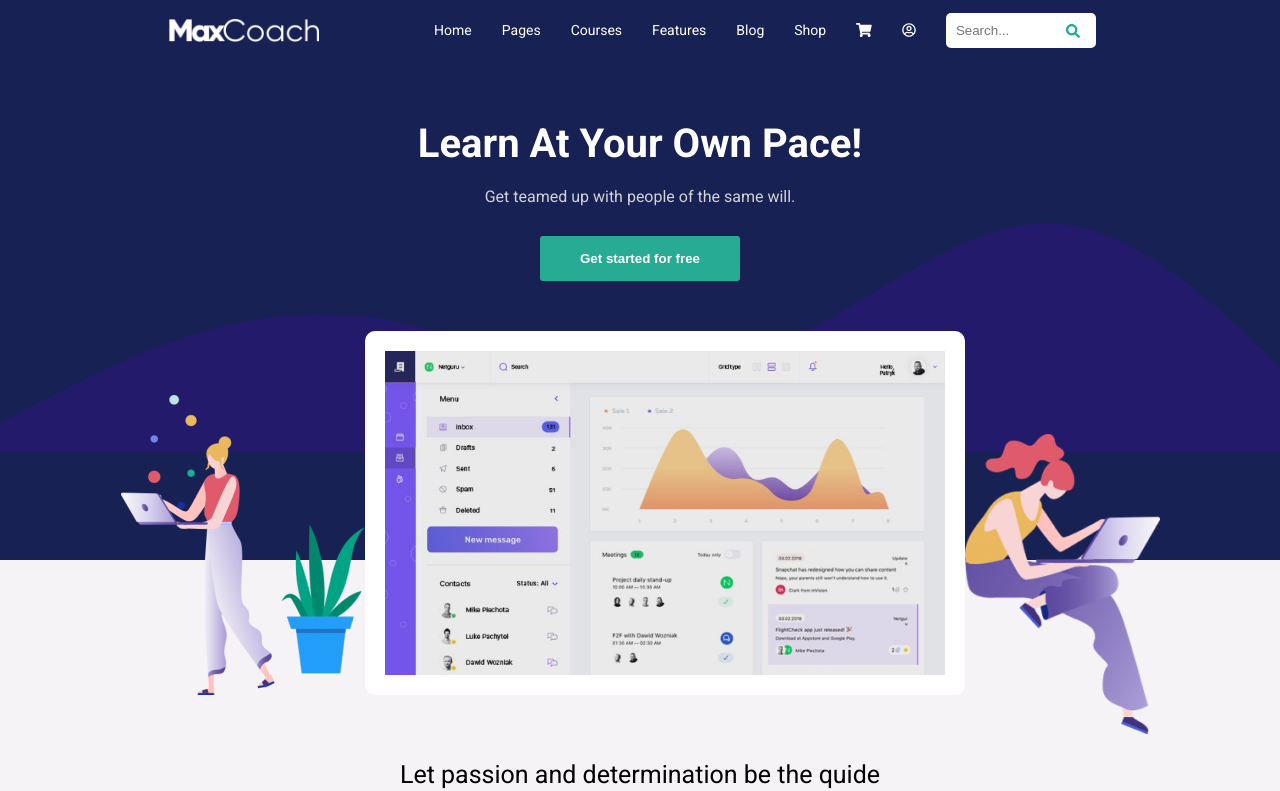
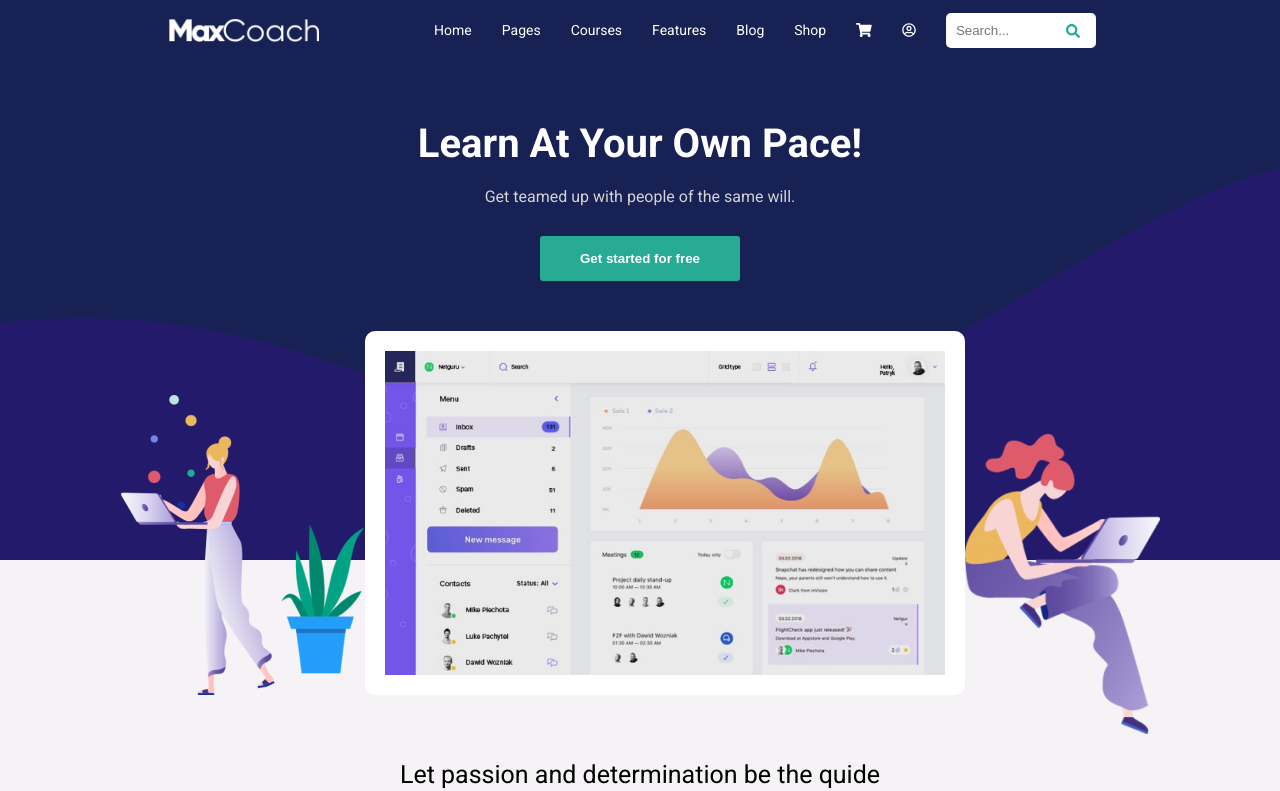
Before and after one commit to RobertoVillani98/proj-html-vuejs, a Vue app: page / in a window 1280 px wide. Shown: the top 791 px of the page. Built offline with nearby package versions, Linux system fonts and the light colour scheme.

Commit message:
fix waves

```diff
--- a/src/components/Sections/Section2.vue
+++ b/src/components/Sections/Section2.vue
@@ -16,6 +16,4 @@ export default {
 </script>
 
 <style lang="scss" scoped>
-.courses {
-}
 </style>
--- a/src/components/macro/Hero.vue
+++ b/src/components/macro/Hero.vue
@@ -59,6 +59,7 @@ export default {
   .image {
     width: 100%;
     height: 100%;
+    object-fit: cover;
   }
 }
 h2 {
@@ -73,8 +74,7 @@ p {
   margin-top: 50px;
   position: relative;
   z-index: 2;
-  .hero-sx {
-  }
+
   .hero-dx {
     margin-bottom: -39px;
   }
```
